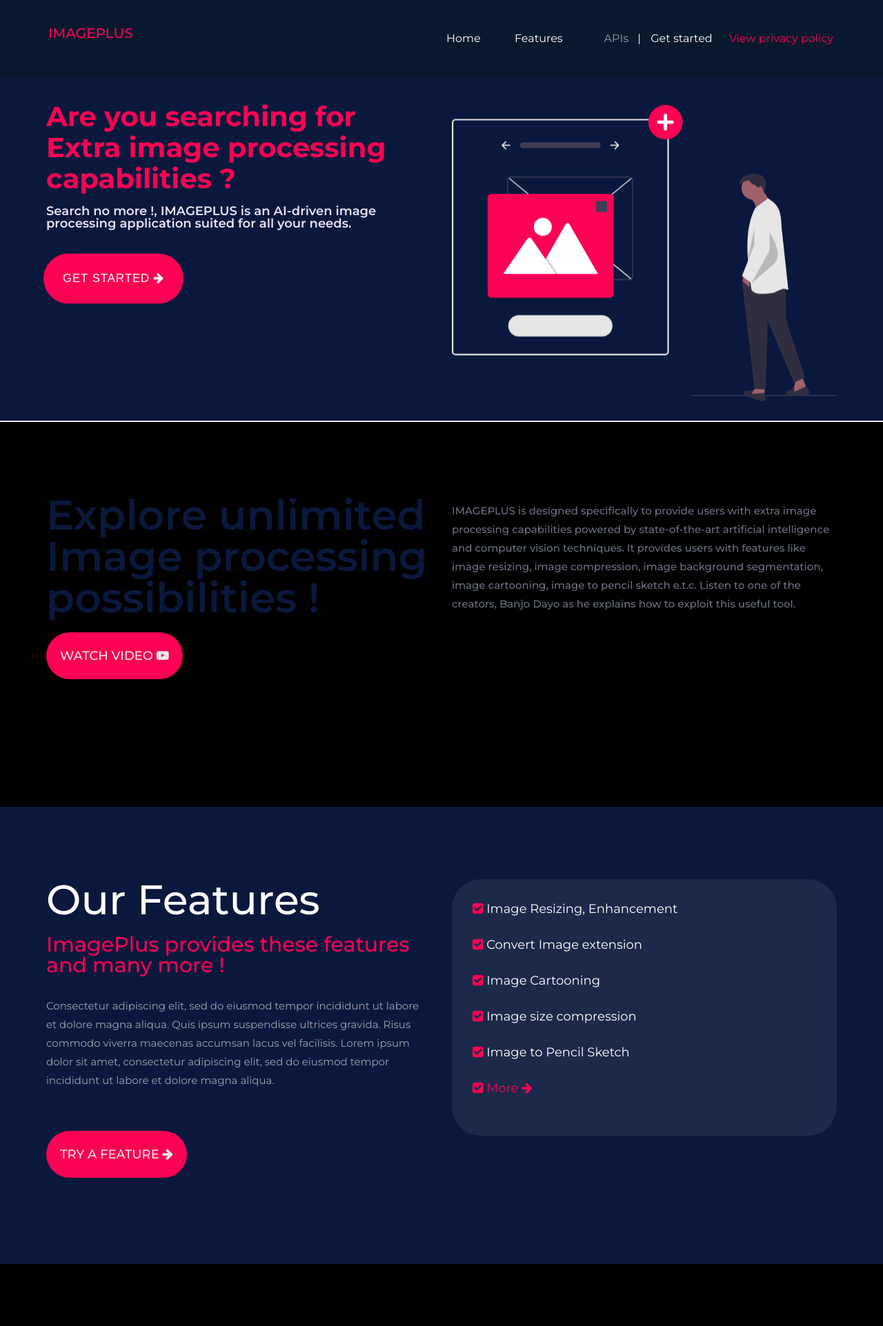
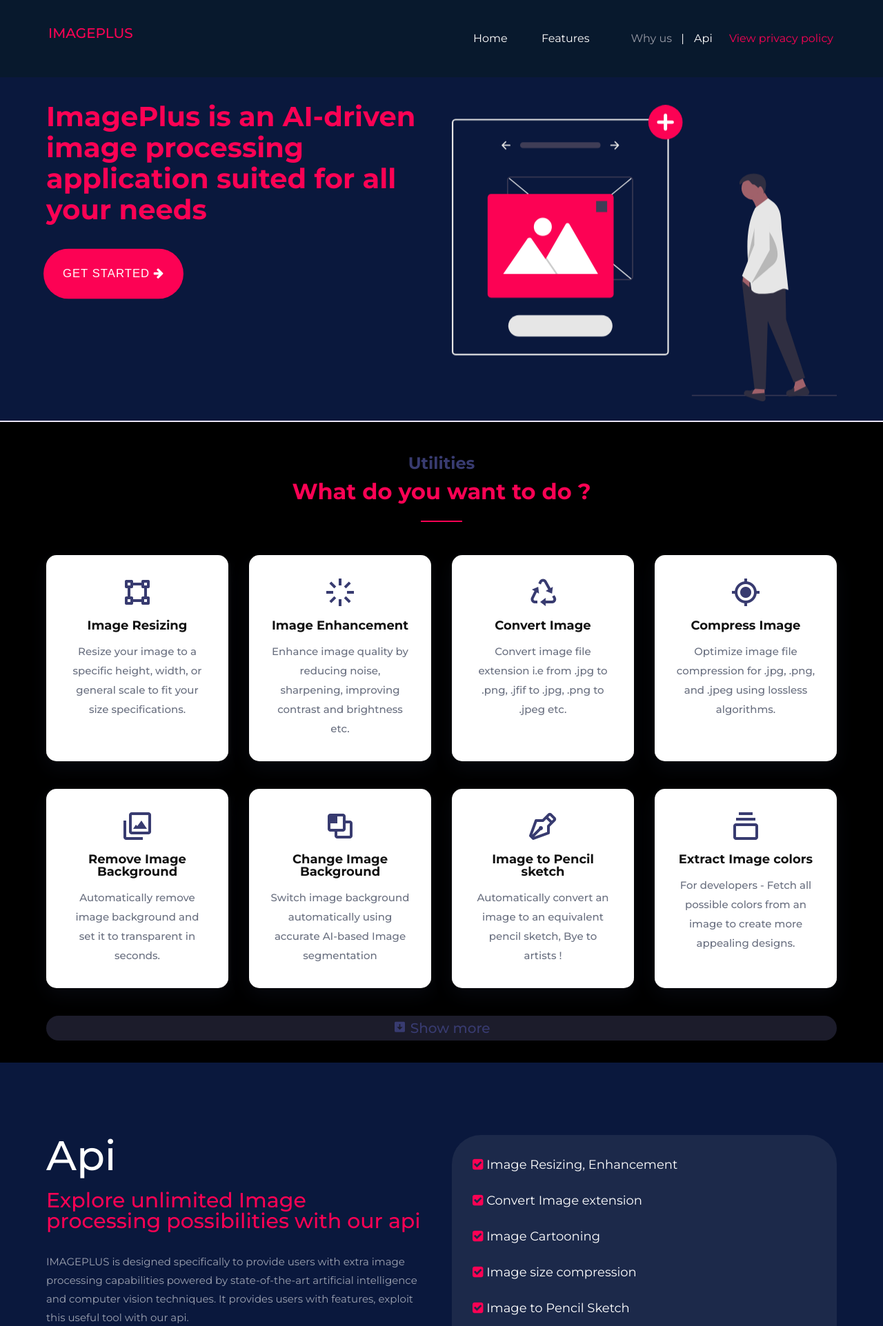
Before and after one commit to banjodayo39/ImagePlus, a Flask app: page / in a window 1280 px wide. Shown: the top 1923 px of the page at 69% size. Run offline with Flask 2, Linux system fonts and the light colour scheme; some libraries are stand-ins or nearby versions.

Commit message:
distinguish the features

```diff
--- a/app.py
+++ b/app.py
@@ -1,9 +1,21 @@
-from flask import Flask, render_template
+import os
+import urllib.request
+from flask import Flask, flash, request, redirect, url_for, render_template
+from werkzeug.utils import secure_filename
+UPLOAD_FOLDER = 'static/images/'
 
 app = Flask(__name__)
+app.secret_key = "secret key"
+app.config['UPLOAD_FOLDER'] = UPLOAD_FOLDER
+app.config['MAX_CONTENT_LENGTH'] = 16 * 1024 * 1024
+
+ALLOWED_EXTENSIONS = set(['png', 'jpg', 'jpeg', 'gif'])
+
+def allowed_file(filename):
+	return '.' in filename and filename.rsplit('.', 1)[1].lower() in ALLOWED_EXTENSIONS
 
 
-@app.route('/')
+@app.route('/', methods=['GET'])
 def index():
     return render_template('index.html')
 
@@ -11,9 +23,32 @@ def index():
 def features():
     return render_template('features.html')
 
-@app.route('/resize-img')
+@app.route('/upload-image', methods=['GET', 'POST'])
+def upload():
+    if request.method == "POST":
+        if request.files:
+            file = request.files['file']
+            if file.filename == '':
+                flash('No image selected for uploading')
+                return redirect(request.url)
+            if file and allowed_file(file.filename):
+                filename = secure_filename(file.filename)
+                file.save(os.path.join(app.config['UPLOAD_FOLDER'], filename))
+                print('upload_image filename: ' + filename)
+                flash('Image successfully uploaded and displayed')
+                return render_template('./utilities/upload.html', filename=filename)
+    return render_template('./utilities/upload.html')
+
+@app.route('/upload-img')
 def resizeimg():
-    return render_template('./utilities/resizeimage.html')
+    return render_template('./utilities/upload.html')
+
+
+@app.route('/display/<filename>')
+def display_image(filename):
+	#print('display_image filename: ' + filename)
+	return redirect(url_for('static', filename='images/' + filename), code=301)
+
 
 if __name__ == "__main__":
     app.run(debug=True)
--- a/templates/features.html
+++ b/templates/features.html
@@ -1,14 +1,4 @@
-{% extends 'base.html' %}
-
-{% block title %}
-    <title>IMAGEPLUS - Features</title>
-{% endblock %}
-
-{% block body %}
-
-{% include 'navbar.html' %}
-
-<section class="features">
+<section class="features" id="features">
     <div class="container">
 
         <div class="feature-title my-5">
@@ -17,7 +7,7 @@
         </div>
 
         <div class="row my-3">
-        <div class="col-md-6 col-lg-3 d-flex align-items-stretch" data-aos="zoom-in" data-aos-delay="100" onclick="window.open('/resize-img')">
+        <div class="col-md-6 col-lg-3 d-flex align-items-stretch" data-aos="zoom-in" data-aos-delay="100" onclick="window.open('/upload-img')">
             <div class="feature-box">
             <div class="icon"><i class="bx bx-selection"></i></div>
             <h4 class="title"><a href="">Image Resizing</a></h4>
@@ -91,9 +81,3 @@
 
     </div>
 </section>
-
-
-{% include 'footer.html' %}
-
-
-{% endblock %}
--- a/templates/index.html
+++ b/templates/index.html
@@ -10,14 +10,14 @@
 
 {% include 'navbar.html' %}
 
-<!-- ======= Hero Section ======= -->
+<!-- ======= Intro Section ======= -->
 <section id="hero" class="d-flex align-items-center">
 
     <div class="container">
       <div class="row">
         <div class="col-lg-6 pt-5 pt-lg-0 order-2 order-lg-1">
-          <h1>Are you searching for Extra image processing capabilities ?</h1>
-          <h2 class="my-3">Search no more !, IMAGEPLUS is an AI-driven image processing application suited for all your needs.</h2>
+          <h1>ImagePlus is an AI-driven image processing application suited for all your needs</h1>
+          <h2 class="my-3"></h2>
           <a href="#about" class="btn-get-started scrollto">Get Started  <span class="fa fa-arrow-right"></span></a>
         </div>
         <div class="col-lg-6 order-1 order-lg-2 hero-img">
@@ -26,9 +26,10 @@
       </div>
     </div>
 
-  </section><!-- End Hero -->
+  </section><!-- Intro Hero -->
 
-<!-- Intro section -->
+<!-- Explore unlimited possibility section -->
+<!--
 <section class="intro-section spad">
     <div class="container">
         <div class="row">
@@ -44,18 +45,23 @@
         </div>
     </div>
 </section>
-<!-- Intro section end -->
+-->
+<!-- Explore unlimited possibilityend -->
+
+<!-- Feature  Section-->
+{%  include 'features.html'%}
+<!-- Features section  End-->
 
 <!-- Features section -->
-<section class="features-section spad">
+<section class="features-section spad" id="api">
     <div class="container">
         <div class="row">
             <div class="col-lg-6">
                 <div class="features-text">
-                    <h2>Our Features</h2>
-                    <h3>ImagePlus provides these features and many more !</h3>
-                    <p>Consectetur adipiscing elit, sed do eiusmod tempor incididunt ut labore et dolore magna aliqua. Quis ipsum suspendisse ultrices gravida. Risus commodo viverra maecenas accumsan lacus vel facilisis. Lorem ipsum dolor sit amet, consectetur adipiscing elit, sed do eiusmod tempor incididunt ut labore et dolore magna aliqua.</p>
-                    <a href="#" class="site-btn">Try a Feature <span class="fa fa-arrow-right"></span></a>
+                    <h2>Api</h2>
+                    <h3>Explore unlimited Image processing possibilities with our api</h3>
+                    <p>IMAGEPLUS is designed specifically to provide users with extra image processing capabilities powered by state-of-the-art artificial intelligence and computer vision techniques. It provides users with features, exploit this useful tool with our api.</p>
+                    <a href="#" class="site-btn">Try Api <span class="fa fa-arrow-right"></span></a>
                 </div>
             </div>
             <div class="col-lg-6">
--- a/templates/navbar.html
+++ b/templates/navbar.html
@@ -4,16 +4,16 @@
         <p>IMAGEPLUS</p>
     </a>
     <div class="header-right">
-        <a href="#" class="hr-btn">APIs</a>
+        <a href="#why" class="hr-btn">Why us</a>
         <span>|</span>
         <div class="user-panel">
-            <a href="" class="login">Get started</a>
+            <a href="#api" class="login">Api</a>
             <a href="" class="register">View privacy policy</a>
         </div>
     </div>
     <ul class="main-menu">
-        <li><a href="index.html">Home</a></li>
-        <li><a href="/features">Features</a>
+        <li><a href="#">Home</a></li>
+        <li><a href="#features">Features</a>
             <ul class="sub-menu">
                 <li><a href="">Image resizing</a></li>
                 <li><a href="">2D Image cartooning</a></li>
```
Also changed, not shown: features/basic.py (added, +36 -0 lines), templates/utilities/resizeimage.html (deleted, +0 -24 lines), templates/utilities/result.html (added, +16 -0 lines), templates/utilities/upload.html (added, +33 -0 lines), features/enhancement.py (added), features/filter.py (added), features/transform.py (added), static/images/forward-arrow.png (added).
